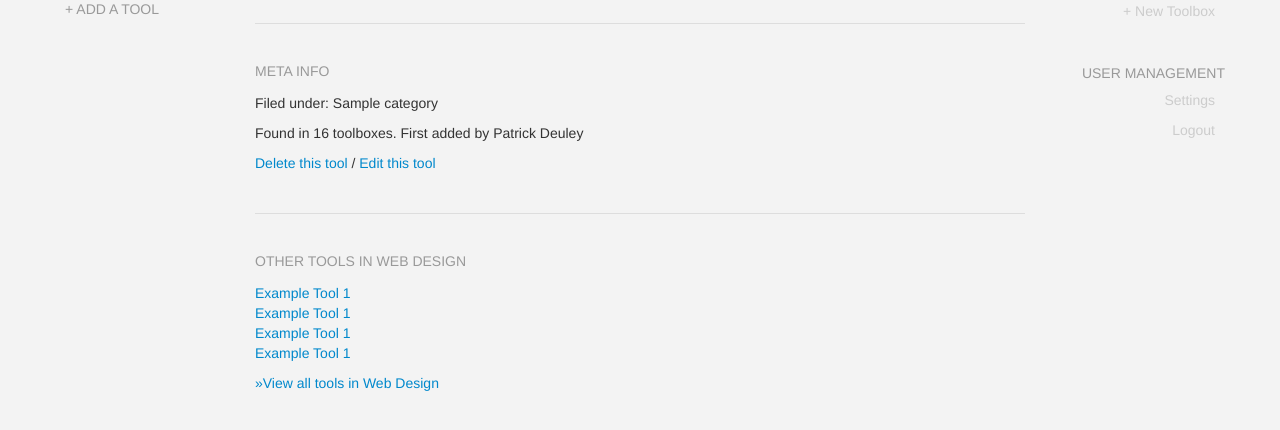
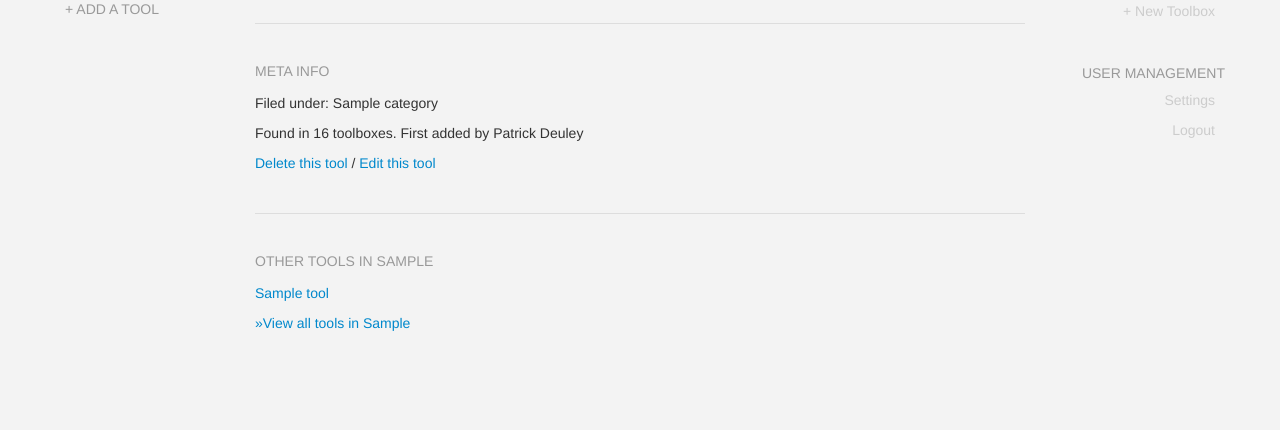
Before and after one commit to mocha/awesometoolbox.com, a Python web app: template templates/tool_page.html in a window 1280 px wide. Shown: the part 243-673 px from the top of the page. Run offline with Jinja, Linux system fonts and the light colour scheme; the template is opened without the code that fills it: most values are stand-ins (such as "Sample title", 1, 10 or a date in 2020); some libraries are stand-ins or nearby versions.

Commit message:
updated readme, added related tools listing

```diff
--- a/templates/tool_listing.html
+++ b/templates/tool_listing.html
@@ -10,7 +10,7 @@
       <span class="toolstats">Filed under {% for category in tool.category %}{{ category }}{% if not loop.last %}, {% endif %}{% endfor %} / Found in 6 toolboxes</span>
       <div class="toolactions">
         <a href="" class="addtool">Add this to a toolbox</a>
-        <a href="" class="viewtool">View tool details</a>
+        <a href="/tool/{{ tool.id }}/{{ tool.slug }}" class="viewtool">View tool details</a>
       </div>
     </div>
 
--- a/templates/tool_page.html
+++ b/templates/tool_page.html
@@ -19,17 +19,18 @@
 		<a href="/tool/{{ tool.id}}/edit">Edit this tool</a>
 	</p>
 
-	<hr />
+	{% if related_tools %}<hr />
 
-	<h2 class="sectiontitle">Other Tools in Web Design</h2>
+	<h2 class="sectiontitle">Other Tools in {{ related_category }}</h2>
 
 	<ul class="unstyled">
-		<li><a href="tool/exampletool">Example Tool 1</a></li>
-		<li><a href="tool/exampletool">Example Tool 1</a></li>
-		<li><a href="tool/exampletool">Example Tool 1</a></li>
-		<li><a href="tool/exampletool">Example Tool 1</a></li>
+		{% for tool in related_tools %}
+		<li><a href="/tool/{{ tool.id }}/{{ tool.slug }}">{{ tool.name }}</a></li>
+		{% endfor %}
 	</ul>
 
-	<p><a href="/category/webdesign">&raquo;View all tools in Web Design</a></p>
+	<p><a href="/category/{{ related_category }}">&raquo;View all tools in {{ related_category }}</a></p>
+
+	{% endif %}
 
 {% endblock %}
```
Also changed, not shown: app.py (+7 -2 lines), README.md.
